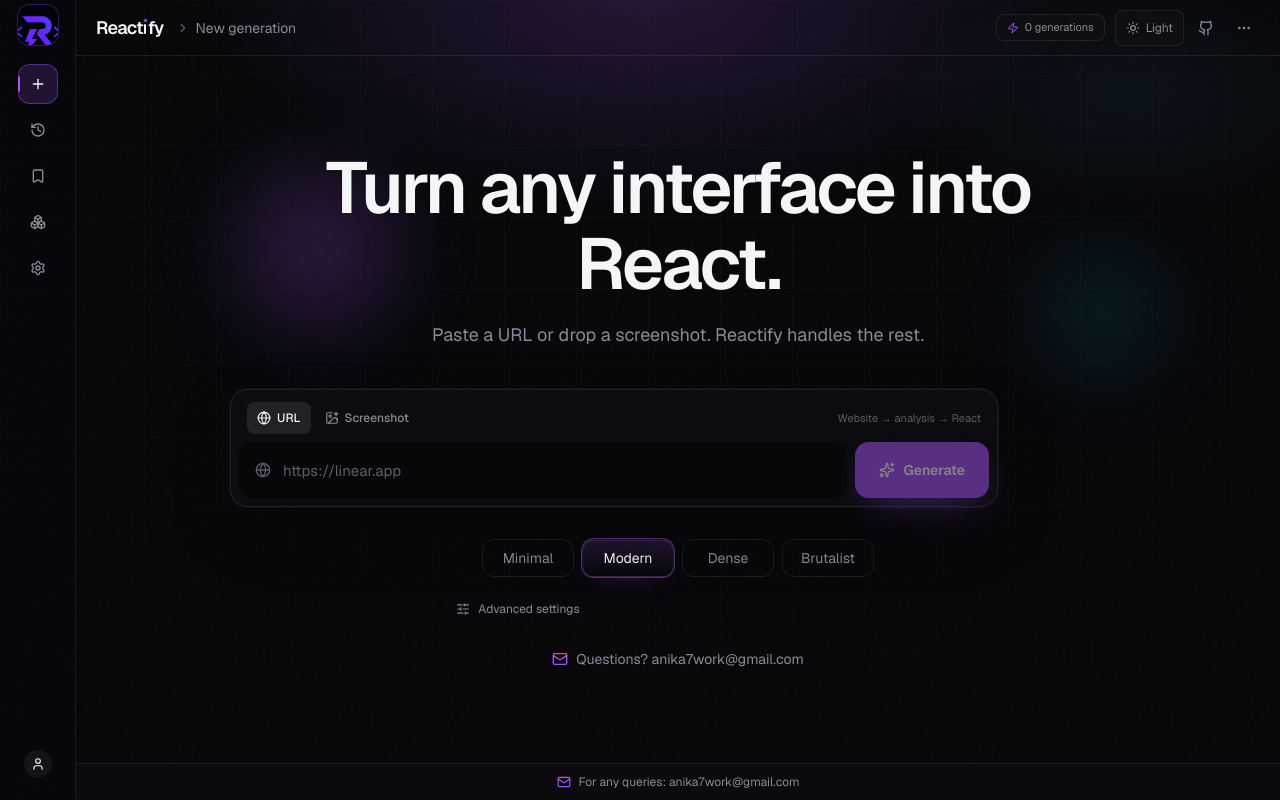
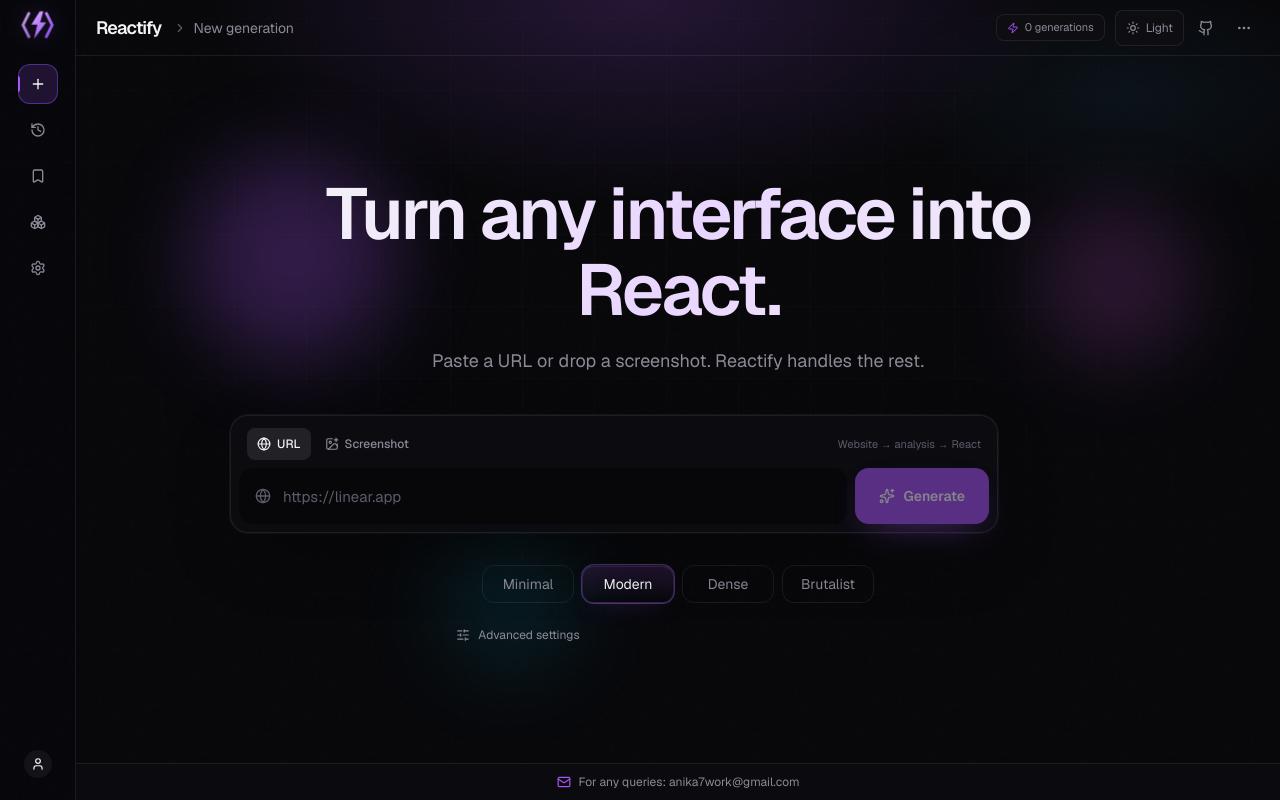
Before and after one commit to anika2711garg/Reactify, a Next.js app: page / in a window 1280 px wide. Built offline with nearby package versions, Linux system fonts and the light colour scheme.

Commit message:
feat: Enhance global styles with new animations, improve logo component with SVG graphics, and update HomeState layout for better visual appeal

```diff
--- a/app/globals.css
+++ b/app/globals.css
@@ -132,6 +132,7 @@
     linear-gradient(90deg, var(--grid-line) 1px, transparent 1px);
   background-size: 72px 72px;
   mask-image: radial-gradient(ellipse 80% 70% at 50% 30%, black, transparent);
+  animation: grid-drift 22s linear infinite;
 }
 
 .app-noise {
@@ -163,11 +164,36 @@
 }
 
 .logo-mark {
-  animation: logo-glow 3.6s ease-in-out infinite;
+  filter: drop-shadow(0 0 10px rgba(168, 85, 247, 0.25));
+}
+
+.logo-bracket {
+  transform-box: fill-box;
+  transform-origin: center;
+  animation: bracket-breathe 2.8s ease-in-out infinite;
+}
+
+.logo-bracket-r {
+  animation-delay: -1.4s;
+}
+
+.logo-bolt {
+  transform-origin: center;
+  animation: bolt-flash 2.2s ease-in-out infinite;
 }
 
 .logo-idot {
   animation: idot-pulse 2.4s ease-in-out infinite;
+}
+
+.headline-glow {
+  background: linear-gradient(120deg, var(--ink) 20%, #e9d5ff 45%, var(--ink) 70%);
+  background-size: 200% 100%;
+  -webkit-background-clip: text;
+  background-clip: text;
+  color: transparent;
+  -webkit-text-fill-color: transparent;
+  animation: headline-shift 7s ease-in-out infinite;
 }
 
 .orb {
@@ -217,6 +243,27 @@
 @keyframes logo-glow {
   0%, 100% { box-shadow: 0 0 0 1px rgba(168, 85, 247, 0.28), 0 0 0 0 rgba(168, 85, 247, 0); }
   50% { box-shadow: 0 0 0 1px rgba(168, 85, 247, 0.5), 0 0 22px 0 rgba(168, 85, 247, 0.28); }
+}
+
+@keyframes bracket-breathe {
+  0%, 100% { transform: translateX(0); opacity: 0.85; }
+  50% { transform: translateX(-1px); opacity: 1; }
+}
+
+@keyframes bolt-flash {
+  0%, 70%, 100% { opacity: 1; filter: brightness(1); }
+  78% { opacity: 0.7; filter: brightness(1.35); }
+  86% { opacity: 1; filter: brightness(1.15); }
+}
+
+@keyframes grid-drift {
+  0% { background-position: 0 0; }
+  100% { background-position: 72px 72px; }
+}
+
+@keyframes headline-shift {
+  0%, 100% { background-position: 0% 50%; }
+  50% { background-position: 100% 50%; }
 }
 
 @keyframes idot-pulse {
@@ -276,7 +323,11 @@
   .pulse-soft,
   .logo-mark,
   .logo-idot,
+  .logo-bracket,
+  .logo-bolt,
   .orb,
+  .headline-glow,
+  .app-grid,
   .generate-shine::after {
     animation: none !important;
   }
--- a/components/generator/HomeState.tsx
+++ b/components/generator/HomeState.tsx
@@ -2,7 +2,6 @@
 
 import React from "react";
 import { motion, useReducedMotion } from "framer-motion";
-import { Mail } from "lucide-react";
 import { AdvancedSettings } from "@/components/generator/AdvancedSettings";
 import { InputCommand } from "@/components/generator/InputCommand";
 import { StyleSelector } from "@/components/generator/StyleSelector";
@@ -15,24 +14,25 @@
   const reduce = useReducedMotion();
 
   const fadeUp = {
-    hidden: { opacity: 0, y: reduce ? 0 : 18 },
-    show: { opacity: 1, y: 0, transition: { duration: 0.55, ease } },
+    hidden: { opacity: 0, y: reduce ? 0 : 22 },
+    show: { opacity: 1, y: 0, transition: { duration: 0.6, ease } },
   };
 
   return (
     <div className="relative flex h-full items-center justify-center overflow-auto px-4 py-8 md:px-8">
-      <div className="orb left-[12%] top-[18%] h-40 w-40 bg-accent/20" />
-      <div className="orb right-[10%] top-[28%] h-32 w-32 bg-cyan-400/10" style={{ animationDelay: "-4s" }} />
+      <div className="orb left-[8%] top-[16%] h-52 w-52 bg-accent/25" />
+      <div className="orb right-[8%] top-[22%] h-40 w-40 bg-fuchsia-400/15" style={{ animationDelay: "-3s" }} />
+      <div className="orb bottom-[12%] left-[30%] h-36 w-36 bg-cyan-400/10" style={{ animationDelay: "-7s" }} />
 
       <motion.div
         initial="hidden"
         animate="show"
-        variants={{ show: { transition: { staggerChildren: reduce ? 0 : 0.08 } } }}
+        variants={{ show: { transition: { staggerChildren: reduce ? 0 : 0.1 } } }}
         className="relative flex w-full max-w-4xl flex-col items-center text-center"
       >
         <motion.h1
           variants={fadeUp}
-          className="max-w-4xl text-[42px] font-semibold leading-[1.05] tracking-[-0.04em] text-ink sm:text-6xl md:text-[72px]"
+          className="headline-glow max-w-4xl text-[42px] font-semibold leading-[1.05] tracking-[-0.04em] text-ink sm:text-6xl md:text-[72px]"
         >
           Turn any interface into React.
         </motion.h1>
@@ -51,15 +51,6 @@
         <motion.div variants={fadeUp} className="mt-6 w-full">
           <AdvancedSettings value={advanced} onChange={setAdvanced} />
         </motion.div>
-
-        <motion.a
-          variants={fadeUp}
-          href="mailto:anika7work@gmail.com"
-          className="mt-8 inline-flex items-center gap-2 text-sm text-muted transition-colors duration-200 hover:text-ink"
-        >
-          <Mail className="h-4 w-4 text-accent" />
-          Questions? anika7work@gmail.com
-        </motion.a>
       </motion.div>
     </div>
   );
--- a/components/generator/StyleSelector.tsx
+++ b/components/generator/StyleSelector.tsx
@@ -1,6 +1,7 @@
 "use client";
 
 import React from "react";
+import { motion } from "framer-motion";
 import { STYLE_OPTIONS, type StyleName } from "@/lib/types";
 import { cn } from "@/lib/utils";
 
@@ -15,20 +16,22 @@
       {STYLE_OPTIONS.map((option) => {
         const selected = option.name === value;
         return (
-          <button
+          <motion.button
             key={option.name}
             type="button"
             onClick={() => onChange(option.name)}
             title={option.description}
+            whileHover={{ y: -2 }}
+            whileTap={{ scale: 0.97 }}
             className={cn(
-              "min-w-[92px] rounded-[12px] border px-3.5 py-2 text-sm transition-all duration-300",
+              "min-w-[92px] rounded-[12px] border px-3.5 py-2 text-sm transition-colors duration-300",
               selected
                 ? "illuminated text-ink"
                 : "border-stroke bg-transparent text-muted hover:border-stroke-strong hover:text-ink"
             )}
           >
             {option.name}
-          </button>
+          </motion.button>
         );
       })}
     </div>
--- a/components/layout/Logo.tsx
+++ b/components/layout/Logo.tsx
@@ -1,6 +1,6 @@
 "use client";
 
-import React from "react";
+import React, { useId } from "react";
 import { cn } from "@/lib/utils";
 
 export function LogoMark({
@@ -10,41 +10,59 @@
   className?: string;
   size?: number;
 }) {
+  const uid = useId().replace(/:/g, "");
+
   return (
     <span
-      className={cn(
-        "logo-mark relative inline-flex shrink-0 items-center justify-center overflow-hidden rounded-[12px] shadow-[0_0_0_1px_rgba(168,85,247,0.28)]",
-        className
-      )}
+      className={cn("logo-mark relative inline-flex shrink-0 items-center justify-center", className)}
       style={{ width: size, height: size }}
+      aria-hidden
     >
-      <img
-        src="/reactify-mark.png"
-        alt=""
-        width={size}
-        height={size}
-        className="h-full w-full object-cover"
-      />
+      <svg viewBox="0 0 48 48" className="h-full w-full" fill="none">
+        <defs>
+          <linearGradient id={`${uid}-g`} x1="6" y1="4" x2="44" y2="44" gradientUnits="userSpaceOnUse">
+            <stop stopColor="#E9D5FF" />
+            <stop offset="0.45" stopColor="#C084FC" />
+            <stop offset="1" stopColor="#7C3AED" />
+          </linearGradient>
+        </defs>
+        <path
+          className="logo-bracket"
+          d="M13 10 L6 24 L13 38"
+          stroke={`url(#${uid}-g)`}
+          strokeWidth="3.4"
+          strokeLinecap="round"
+          strokeLinejoin="round"
+        />
+        <path
+          className="logo-bracket logo-bracket-r"
+          d="M35 10 L42 24 L35 38"
+          stroke={`url(#${uid}-g)`}
+          strokeWidth="3.4"
+          strokeLinecap="round"
+          strokeLinejoin="round"
+        />
+        <path
+          className="logo-bolt"
+          d="M26 7.5 L16 23.5 H23.2 L19.2 40.5 L33.8 20.8 H26.6 L30.4 7.5 Z"
+          fill={`url(#${uid}-g)`}
+        />
+      </svg>
     </span>
   );
 }
 
 export function Wordmark({ className }: { className?: string }) {
   return (
-    <span className={cn("inline-flex items-baseline font-semibold tracking-[-0.04em] text-ink", className)}>
-      React
-      <span className="relative mx-[0.01em] inline-flex h-[1em] w-[0.24em] items-end justify-center">
-        <span className="logo-idot absolute top-[0.1em] h-[0.18em] w-[0.18em] rounded-[2px] bg-accent" />
-        <span className="mb-[0.04em] h-[0.58em] w-[0.115em] rounded-[1px] bg-current" />
-      </span>
-      fy
+    <span className={cn("font-semibold tracking-[-0.045em] text-ink", className)}>
+      Reactify
     </span>
   );
 }
 
 export function BrandLockup({
   className,
-  markSize = 36,
+  markSize = 32,
 }: {
   className?: string;
   markSize?: number;
@@ -52,8 +70,7 @@
   return (
     <span className={cn("inline-flex items-center gap-2.5", className)}>
       <LogoMark size={markSize} />
-      <span className="hidden h-5 w-px bg-stroke sm:block" />
-      <Wordmark className="hidden text-[17px] sm:inline-flex" />
+      <Wordmark className="text-[17px]" />
     </span>
   );
 }
```
